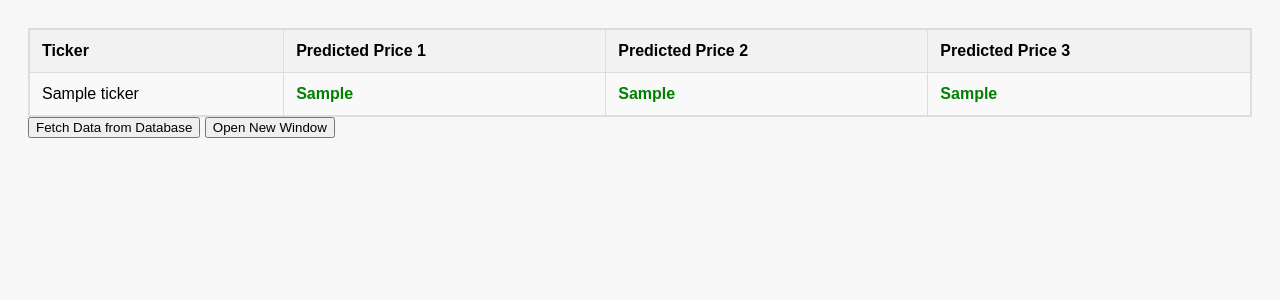
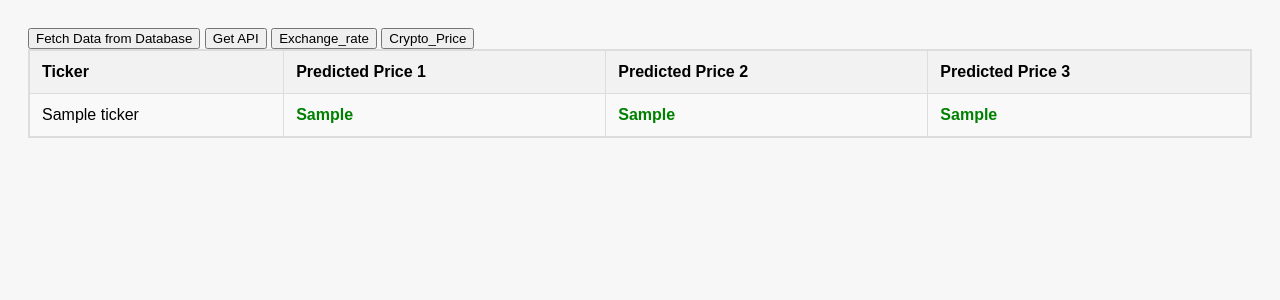
Before and after one commit to kamihadadg/CryptoPrice, a Flask app: template templates/predictions.html in a window 1280 px wide. Shown: the top 300 px of the page. Run offline with Flask 3, Linux system fonts and the light colour scheme; the template is opened without the code that fills it: most values are stand-ins (such as "Sample title", 1, 10 or a date in 2020).

Commit message:
Out data
Get Exchange rate and crypto price

```diff
--- a/main.py
+++ b/main.py
@@ -4,6 +4,7 @@ from algo1 import predict_price_from_csv as PrP
 from algo2 import predict_price_from_csv as pbol
 from algo3 import trainticker as pboltr
 import warnings
+import requests
 
 warnings.filterwarnings("ignore", category=UserWarning)
 
@@ -45,7 +46,42 @@ def get_predictions_html():
 
     return render_template('predictions.html', predictions=predictions)
 
+@app.route('/exchange_rates', methods=['GET'])
+def get_exchange_rates():
 
 
+    # url = "https://openexchangerates.org/api/latest.json?app_id=a999320ecbe146e596a42c569297004e"
+
+    # headers = {"accept": "application/json"}
+
+    # response = requests.get(url, headers=headers)
+
+    # print(response.text)
+
+
+    endpoint = f"https://open.er-api.com/v6/latest"
+    response = requests.get(endpoint)
+    if response.status_code == 200:
+        data = response.json()
+        return jsonify(data)
+    else:
+        return jsonify({'error': 'Failed to fetch exchange rates'})
+
+@app.route('/crypto_price', methods=['GET'])
+def get_cryptoprice():
+
+   # Fetch exchange rates from CoinGecko API
+    endpoint = "https://api.coingecko.com/api/v3/simple/price"
+    params = {
+        'ids': 'bitcoin,ethereum,cardano,internet-computer',
+        'vs_currencies': 'usd'
+    }
+    response = requests.get(endpoint, params=params)
+    if response.status_code == 200:
+        data = response.json()
+        return jsonify(data)
+    else:
+        return jsonify({'error': 'Failed to fetch exchange rates'})
+
 if __name__ == '__main__':
-    app.run(debug=True)
+    app.run(host='0.0.0.0', port=5000, debug=True)
--- a/templates/predictions.html
+++ b/templates/predictions.html
@@ -4,7 +4,7 @@
     <meta charset="UTF-8">
     <meta name="viewport" content="width=device-width, initial-scale=1.0">
     <title>Stock Predictions</title>
-    <link rel="stylesheet" href="styles.css"> <!-- Link to external CSS file -->
+    <!-- <link rel="stylesheet" href="styles.css"> -->
 
 <style>
     body {
@@ -52,6 +52,14 @@ tr:hover {
 
 </head>
 <body>
+
+    <button id="fetchDataButton">Fetch Data from Database</button> <!-- Button to fetch data -->
+    <!-- Button to open a new window with a specific address -->
+    <button id="GET_API">Get API</button>
+    <button id="Exchange_rate">Exchange_rate</button>
+    <button id="crypto_price">Crypto_Price</button>
+
+
     <table>
         <tr>
             <th>Ticker</th>
@@ -68,9 +76,7 @@ tr:hover {
         </tr>
         {% endfor %}
     </table>
-    <button id="fetchDataButton">Fetch Data from Database</button> <!-- Button to fetch data -->
-        <!-- Button to open a new window with a specific address -->
-        <button id="openNewWindowButton">Open New Window</button>
+
 
         <script>
             document.getElementById("fetchDataButton").addEventListener("click", function() {
@@ -82,13 +88,23 @@ tr:hover {
                         // If the request is successful, update the predictions table with the data
                         var predictionsTable = document.getElementById("predictionsTable");
                         predictionsTable.innerHTML = xhr.responseText;
+                        reload();
                     }
                 };
                 xhr.send();
             });
 
 
-            document.getElementById("openNewWindowButton").addEventListener("click", function() {
+            document.getElementById("crypto_price").addEventListener("click", function() {
+                // When the button is clicked, open a new window with the URL "/predictions"
+                var newWindow = window.open("/crypto_price", "_blank");
+            });
+
+            document.getElementById("Exchange_rate").addEventListener("click", function() {
+                // When the button is clicked, open a new window with the URL "/predictions"
+                var newWindow = window.open("/exchange_rates", "_blank");
+            });
+            document.getElementById("GET_API").addEventListener("click", function() {
                 // When the button is clicked, open a new window with the URL "/predictions"
                 var newWindow = window.open("/predictions", "_blank");
             });
```
